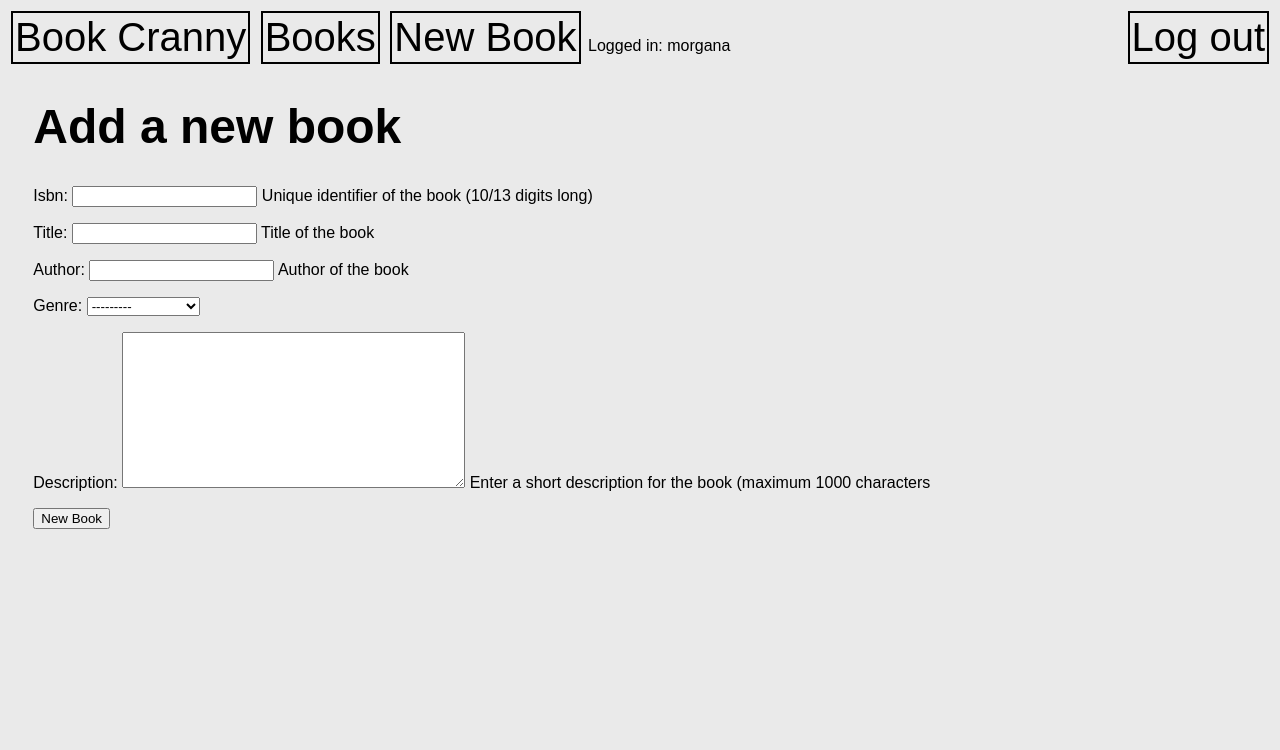
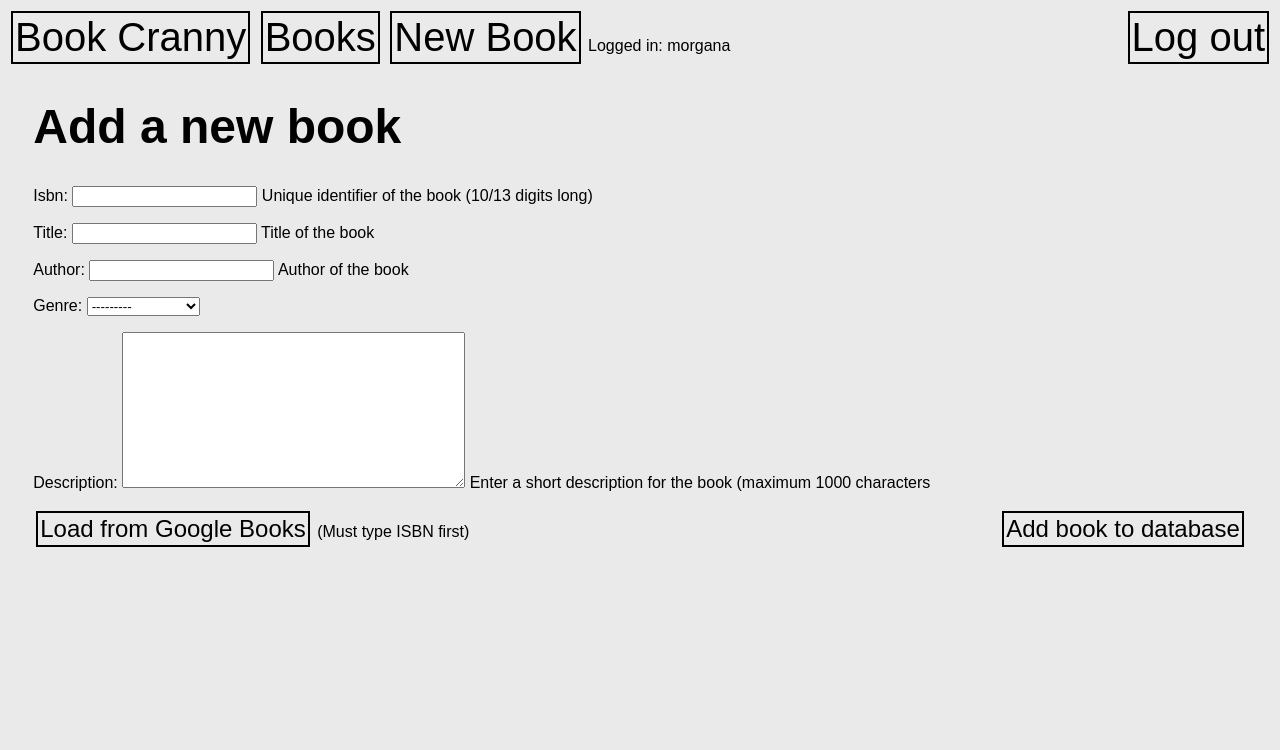
Before and after one commit to ChloeMorgana/bookCrannyProject, a Django app: page /bookcranny/newbook/ in a window 1280 px wide. Shown: the top 750 px of the page. Run offline with Django 3.2, Linux system fonts and the light colour scheme; a user stored in the database is signed in; data comes from the database, SQL or seed files in the repository.

Commit message:
newbook is working now, with google books functionality :)

```diff
--- /dev/null
+++ b/static/newbook.js
@@ -0,0 +1,60 @@
+function submit_form() {
+	document.getElementById("invisible_submit_button").click();
+}
+function load_from_google_books() {
+	var isbn_field = document.getElementById("id_ISBN");
+	if (!isbn_field.checkValidity()) {
+		// if the isbn is blank we show one of those 'please fill in this field' popups
+		isbn_field.reportValidity();
+	} else {
+		// generate the url to get from google books
+		var url = "https://www.googleapis.com/books/v1/volumes/?q=" + isbn_field.value + "&callback=receive_from_google_books";
+		// we're using JSON-P here because it's a bit simpler
+		// in general JSON-P is less secure than other methods but we can reasonably trust google not to XSS us
+		var scr = document.createElement("script");
+		scr.src = url;
+		document.body.appendChild(scr);
+	}
+}
+function receive_from_google_books(response) {
+	var details = get_details(response);
+	document.getElementById("id_title").value = details.title;
+	document.getElementById("id_author").value = details.author;
+	document.getElementById("id_description").value = details.description;
+
+
+}
+function get_details(response) {
+	// google books doesn't fully index by ISBN the way we'd like them to
+	// so when we search by ISBN, we might get more than one response
+	// so we have to just pick the first one that has the ISBN we want.
+
+	var correct_isbn = document.getElementById("id_ISBN").value;
+
+	var books = response["items"];
+	for (var i = 0; i < books.length; i++) {
+		var book = books[i];
+		var volumeInfo = book["volumeInfo"];
+
+		// it's also possible for a book to have two ISBNs in here, so
+		// we have to iterate through them.
+		var isbns = volumeInfo["industryIdentifiers"];
+		for (var j = 0; j < isbns.length; j++) {
+			var isbn = isbns[j];
+			if (isbn["identifier"] == correct_isbn) {
+				// we've got the right book here, so return it's information
+				// we can only get title, author and description, not genre (since we've made up a set list of valid genres)
+
+				// here we use this || "" thing to eliminate 'undefined' values
+				// if a field is missing, we want to leave it blank on the form, not fill it in with the word 'undefined'.
+				var title = volumeInfo["title"] || "";
+				var author = volumeInfo["author"] || "";
+				var description = volumeInfo["description"] || "";
+
+				return {"title"      : title,
+				        "author"     : author,
+				        "description": description };
+			}
+		}
+	}
+}
--- a/templates/bookcranny/newbook.html
+++ b/templates/bookcranny/newbook.html
@@ -1,13 +1,16 @@
 {% extends 'bookcranny/base.html' %}
-
+{% load staticfiles %}
 {% block title_block %} Home {% endblock %}
 {% block content_block %}
+
+<script type="text/javascript" src="{% static 'newbook.js' %}"></script>
 
 <h1>Add a new book</h1>
 		<form id="new_book_form" method="post" action=".">
 			{% csrf_token %}
 			{{ form.as_p }}
-			<input type="submit" name="submit" value="New Book" />
+			<input type="submit" value="Submit form" id="invisible_submit_button" class="hidden" />
 		</form>
-
+		<a href="javascript:load_from_google_books()" class="a_button" id="load_gbooks_btn">Load from Google Books</a> (Must type ISBN first)
+		<a href="javascript:submit_form()" class="a_button hb_right" id="edit_btn">Add book to database</a>
 {% endblock %}
```
